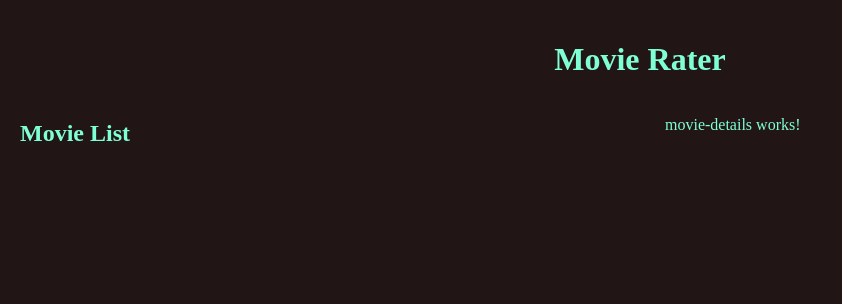
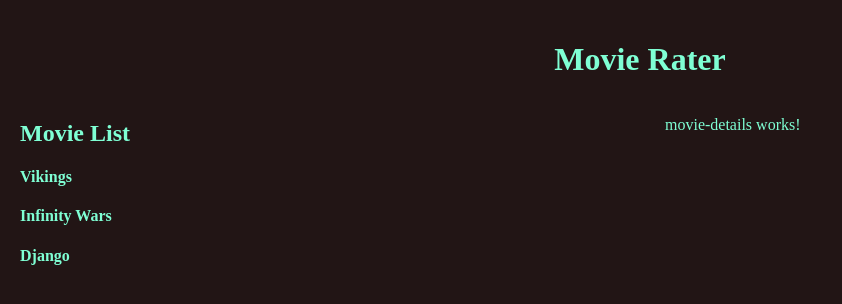
Before and after one commit to oluwatobi1/MovieRater-Angular, an Angular app: page /movies in a window 1280 px wide. Shown: the top 304 px of the page, without its empty margins (0-842 px from the left). Built offline with nearby package versions, Linux system fonts and the light colour scheme.

Commit message:
fetching static data from api service

```diff
--- a/src/app/api.service.ts
+++ b/src/app/api.service.ts
@@ -5,5 +5,11 @@ import { Injectable } from '@angular/core';
 })
 export class ApiService {
 
+  private films = ["Vikings", "Infinity Wars", "Django"]
+
   constructor() { }
+
+  getMovieList(){
+    return this.films
+  }
 }
--- a/src/app/app.component.css
+++ b/src/app/app.component.css
@@ -3,6 +3,7 @@
     color: aquamarine;
     min-height: calc(100vh - 40px);
     padding: 20px;
+    margin: 0;
 
 }
 
--- a/src/app/main/movie-list/movie-list.component.ts
+++ b/src/app/main/movie-list/movie-list.component.ts
@@ -1,4 +1,5 @@
 import { Component, OnInit } from '@angular/core';
+import { ApiService } from 'src/app/api.service';
 
 @Component({
   selector: 'app-movie-list',
@@ -9,9 +10,10 @@ export class MovieListComponent implements OnInit {
 
   movieList = [];
 
-  constructor() { }
+  constructor(private apiService:ApiService) { }
 
   ngOnInit(){
+    this.movieList = this.apiService.getMovieList()
   }
 
 }
```
